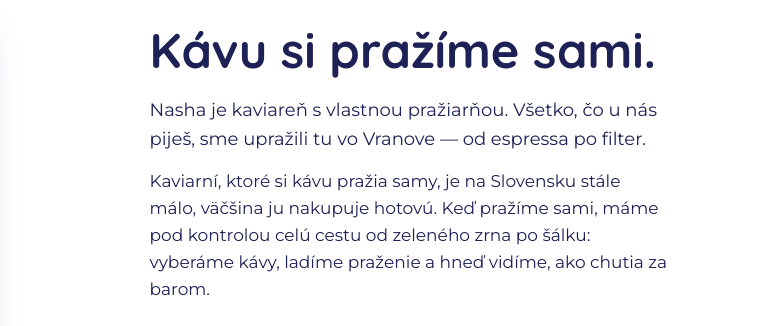
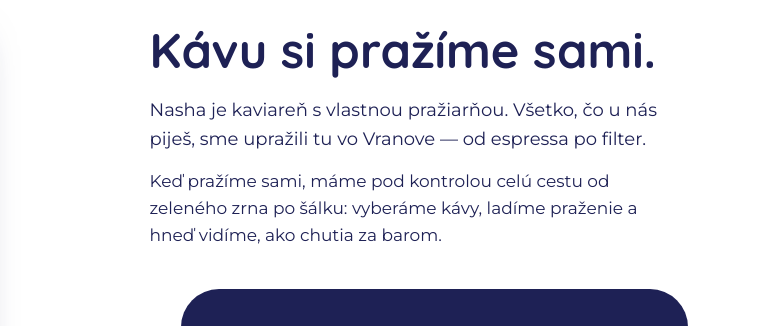
Before and after one commit to Donimikk/nasha-prezentacny-web, a plain HTML site: page docs/mockups/e-final.html in a window 1280 px wide. Shown: the part 2284-2610 px from the top of the page, 514-1280 px from the left. Drawn offline with Linux system fonts and the light colour scheme.

Commit message:
Remove unverified claim about roastery cafes in Slovakia

```diff
--- a/docs/mockups/e-final.html
+++ b/docs/mockups/e-final.html
@@ -283,7 +283,7 @@
     <div class="flow txt">
       <h2>Kávu si pražíme sami.</h2>
       <p class="lead" style="margin-top:18px">Nasha je kaviareň s&nbsp;vlastnou pražiarňou. Všetko, čo u nás piješ, sme upražili tu vo Vranove — od espressa po filter.</p>
-      <p>Kaviarní, ktoré si kávu pražia samy, je na Slovensku stále málo, väčšina ju nakupuje hotovú. Keď pražíme sami, máme pod kontrolou celú cestu od zeleného zrna po šálku: vyberáme kávy, ladíme praženie a hneď vidíme, ako chutia za barom.</p>
+      <p>Keď pražíme sami, máme pod kontrolou celú cestu od zeleného zrna po šálku: vyberáme kávy, ladíme praženie a hneď vidíme, ako chutia za barom.</p>
     <div class="only nv">
       <h3 class="t">Kúpiš len u nás na predajni</h3>
       <dl>
```
Also changed, not shown: site/index.html (+1 -1 lines).
